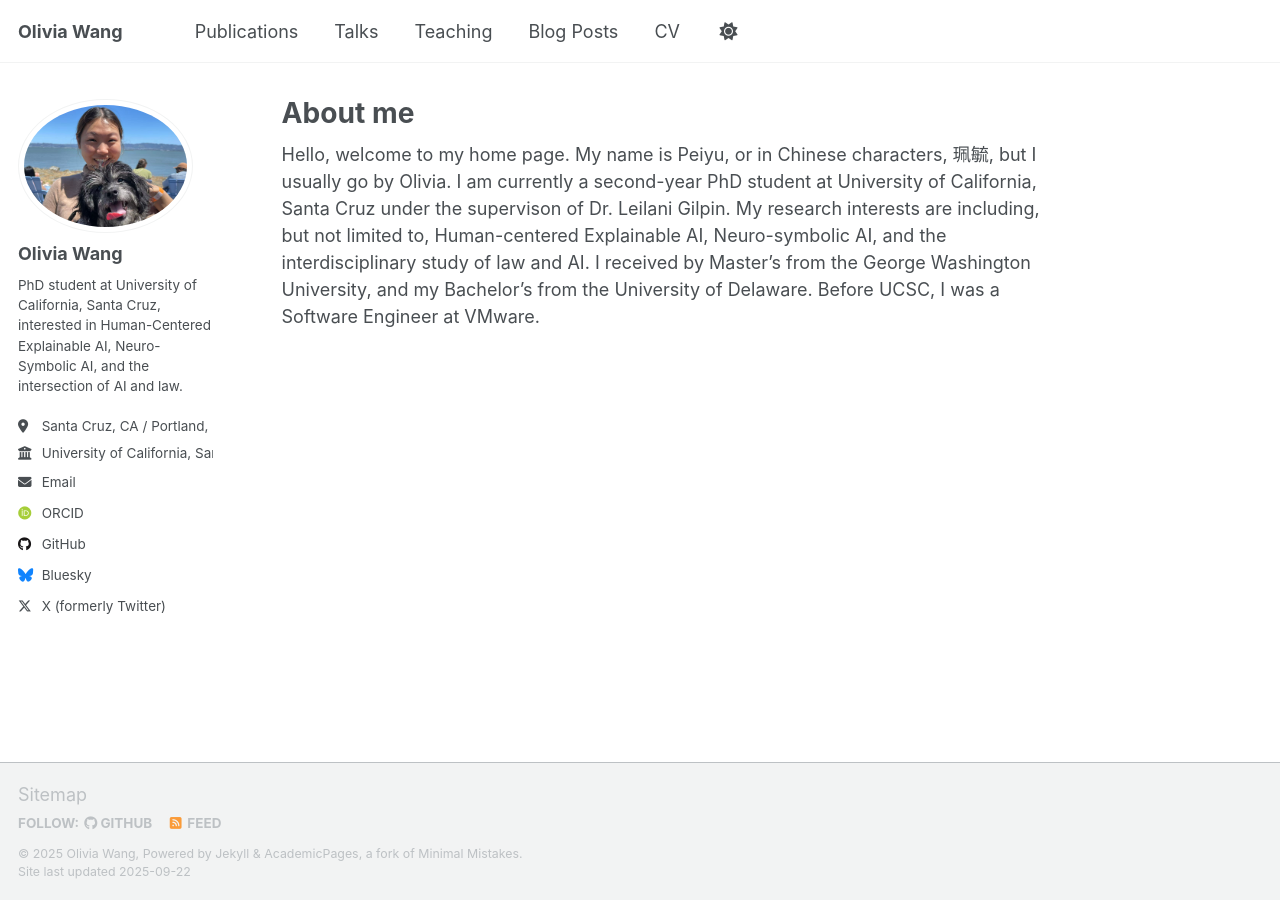
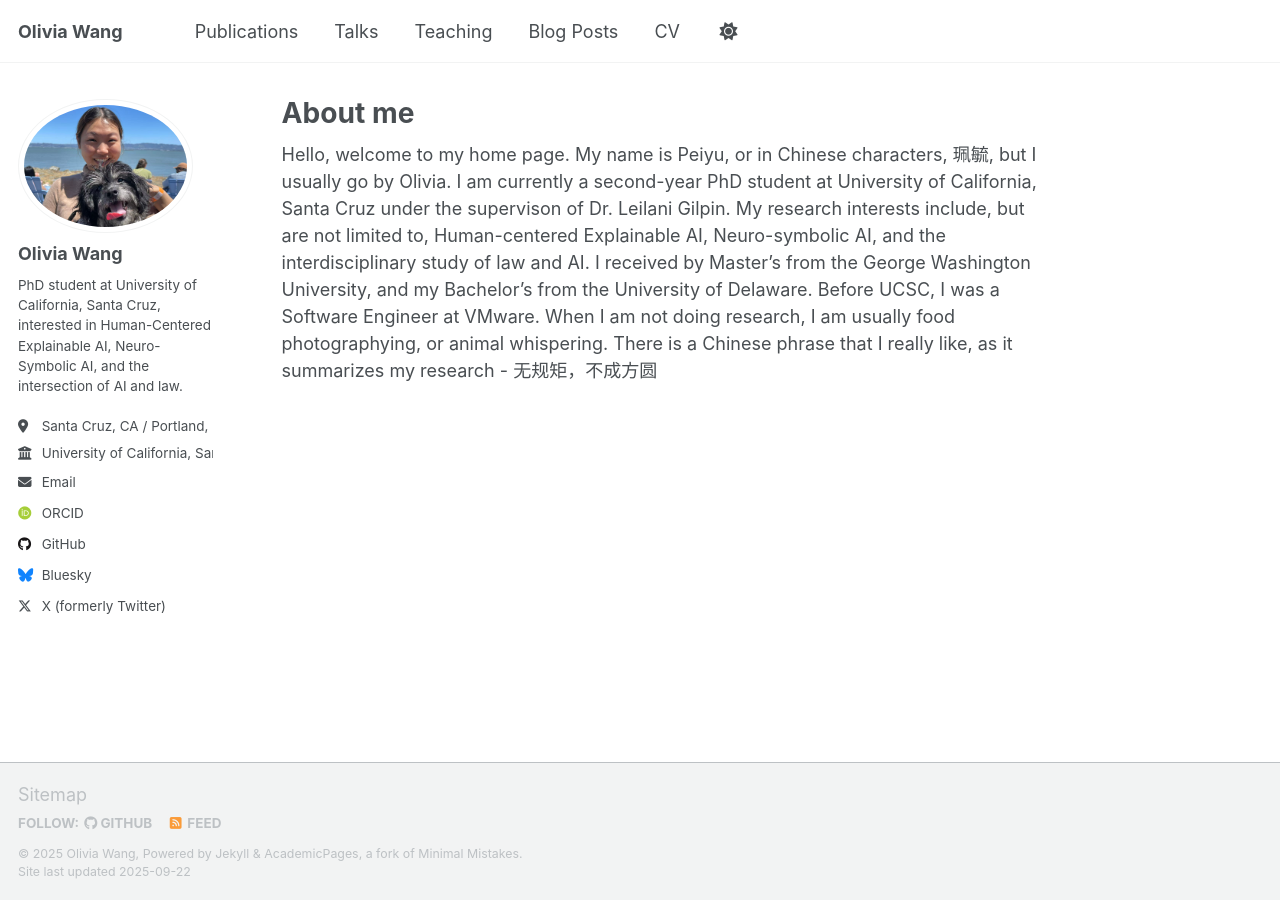
Before and after one commit to olivianxai/olivianxai.github.io, a Jekyll site: the page built from _pages/about.md, in a window 1280 px wide. Built offline with Jekyll 4.4.1, drawn with Linux system fonts in a browser that asks for light colours; some web fonts are replaced; a script that is not in the unit is left out.

Commit message:
Modified pages to include my own information

```diff
--- a/_pages/about.md
+++ b/_pages/about.md
@@ -7,5 +7,6 @@ redirect_from:
   - /about.html
 ---
 
-Hello, welcome to my home page. My name is Peiyu, or in Chinese characters, 珮毓, but I usually go by Olivia. I am currently a second-year PhD student at University of California, Santa Cruz under the supervison of Dr. Leilani Gilpin. My research interests are including, but not limited to, Human-centered Explainable AI, Neuro-symbolic AI, and the interdisciplinary study of law and AI.
-I received by Master's from the George Washington University, and my Bachelor's from the University of Delaware. Before UCSC, I was a Software Engineer at VMware.
+Hello, welcome to my home page. My name is Peiyu, or in Chinese characters, 珮毓, but I usually go by Olivia. I am currently a second-year PhD student at University of California, Santa Cruz under the supervison of Dr. Leilani Gilpin. My research interests include, but are not limited to, Human-centered Explainable AI, Neuro-symbolic AI, and the interdisciplinary study of law and AI.
+I received by Master's from the George Washington University, and my Bachelor's from the University of Delaware. Before UCSC, I was a Software Engineer at VMware. When I am not doing research, I am usually food photographying, or animal whispering.
+There is a Chinese phrase that I really like, as it summarizes my research - 无规矩，不成方圆
```
Also changed, not shown: _pages/cv.md (+0 -8 lines), files/bibtex1.bib (+5 -9 lines), 1 other file.
